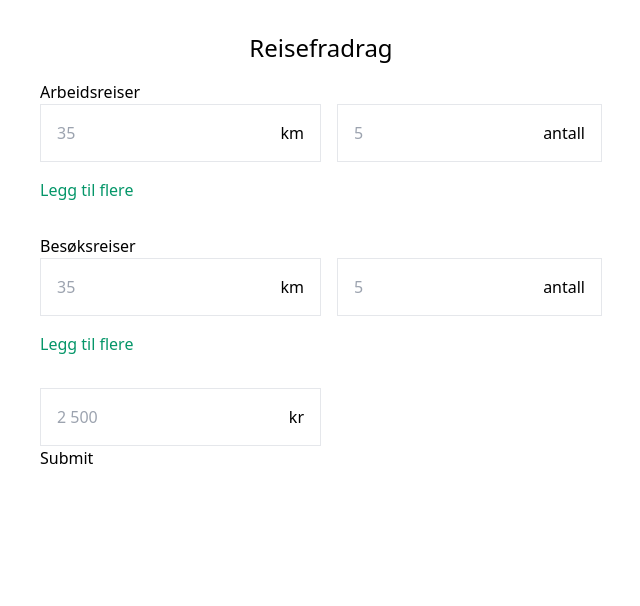
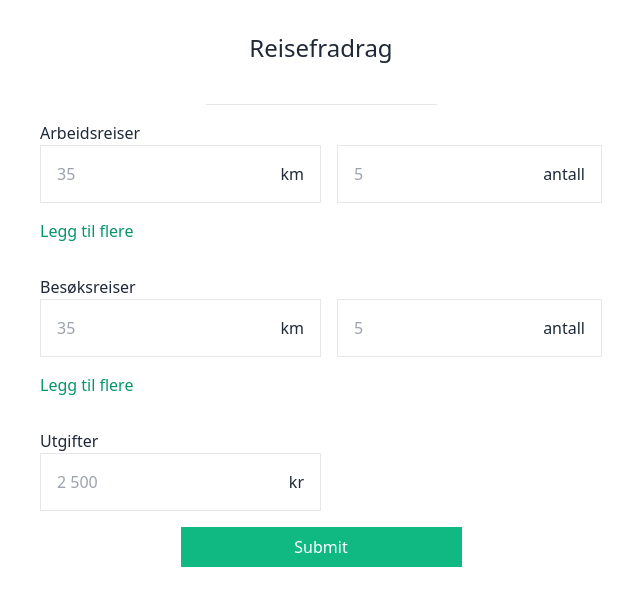
Before and after one commit to Skulsta/reisefradrag, a Vue app: page / in a window 1280 px wide. Shown: the top 606 px of the page, without its empty margins (319-959 px from the left). Built offline with nearby package versions, Linux system fonts and the light colour scheme.

Commit message:
Some more styling

```diff
--- a/src/components/HelloWorld.vue
+++ /dev/null
@@ -1,58 +0,0 @@
-<template>
-  <div class="hello">
-    <h1>{{ msg }}</h1>
-    <p>
-      For a guide and recipes on how to configure / customize this project,<br>
-      check out the
-      <a href="https://cli.vuejs.org" target="_blank" rel="noopener">vue-cli documentation</a>.
-    </p>
-    <h3>Installed CLI Plugins</h3>
-    <ul>
-      <li><a href="https://github.com/vuejs/vue-cli/tree/dev/packages/%40vue/cli-plugin-babel" target="_blank" rel="noopener">babel</a></li>
-      <li><a href="https://github.com/vuejs/vue-cli/tree/dev/packages/%40vue/cli-plugin-eslint" target="_blank" rel="noopener">eslint</a></li>
-    </ul>
-    <h3>Essential Links</h3>
-    <ul>
-      <li><a href="https://vuejs.org" target="_blank" rel="noopener">Core Docs</a></li>
-      <li><a href="https://forum.vuejs.org" target="_blank" rel="noopener">Forum</a></li>
-      <li><a href="https://chat.vuejs.org" target="_blank" rel="noopener">Community Chat</a></li>
-      <li><a href="https://twitter.com/vuejs" target="_blank" rel="noopener">Twitter</a></li>
-      <li><a href="https://news.vuejs.org" target="_blank" rel="noopener">News</a></li>
-    </ul>
-    <h3>Ecosystem</h3>
-    <ul>
-      <li><a href="https://router.vuejs.org" target="_blank" rel="noopener">vue-router</a></li>
-      <li><a href="https://vuex.vuejs.org" target="_blank" rel="noopener">vuex</a></li>
-      <li><a href="https://github.com/vuejs/vue-devtools#vue-devtools" target="_blank" rel="noopener">vue-devtools</a></li>
-      <li><a href="https://vue-loader.vuejs.org" target="_blank" rel="noopener">vue-loader</a></li>
-      <li><a href="https://github.com/vuejs/awesome-vue" target="_blank" rel="noopener">awesome-vue</a></li>
-    </ul>
-  </div>
-</template>
-
-<script>
-export default {
-  name: 'HelloWorld',
-  props: {
-    msg: String
-  }
-}
-</script>
-
-<!-- Add "scoped" attribute to limit CSS to this component only -->
-<style scoped>
-h3 {
-  margin: 40px 0 0;
-}
-ul {
-  list-style-type: none;
-  padding: 0;
-}
-li {
-  display: inline-block;
-  margin: 0 10px;
-}
-a {
-  color: #42b983;
-}
-</style>
--- a/src/components/InputField.vue
+++ b/src/components/InputField.vue
@@ -9,7 +9,7 @@
         :value="modelValue"
         :placeholder="placeholder"
         type="number"
-        class="block font-light w-full appearance-none focus:outline-none text-left"
+        class="block font-light w-full focus:outline-none text-left"
         @input="$emit('update:modelValue', $event.target.value)"
       />
       <span
--- a/src/components/MultipleInputs.vue
+++ b/src/components/MultipleInputs.vue
@@ -1,5 +1,5 @@
 <template>
-  <div class="mb-8">
+  <div class="mb-8 text-left">
     <label>{{ sectionLabel }}</label>
     <div
       v-for="(variation, counter) in variations"
--- a/src/views/TravelDeduction/TravelDeduction.vue
+++ b/src/views/TravelDeduction/TravelDeduction.vue
@@ -1,9 +1,12 @@
 <template>
   <div className="max-w-screen-2xl p-8">
-    <div class="flex flex-col items-center space-y-4">
+    <div class="flex flex-col items-center space-y-4 text-center text-gray-800">
       <h1 class="text-2xl">Reisefradrag</h1>
-      <p v-if="travelDeduction">Here you go: {{ travelDeduction }}</p>
-
+      <input
+        :value="travelDeduction.toLocaleString('nb-NO')"
+        readOnly
+        class="w-46 mx-4 my-8 text-center border-b focus:outline-none "
+      />
       <form action="submit" @submit.prevent="submit">
         <multiple-inputs sectionLabel="Arbeidsreiser" @toParent="handler" />
         <multiple-inputs
@@ -11,6 +14,8 @@
           @toParent="handleAnother"
         />
         <!-- <input type="number" v-model="expenses" class="border" /> -->
+        <div class="text-left">
+          <label for="expenses">Utgifter</label>
           <input-field
             class="w-1/2"
             type="number"
@@ -18,7 +23,12 @@
             metaText="kr"
             placeholder="2 500"
           />
-        <button>Submit</button>
+        </div>
+        <button
+          class="bg-green-500 focus:outline-none text-white hover:bg-green-600 py-2 w-1/2 my-4"
+        >
+          Submit
+        </button>
       </form>
     </div>
   </div>
```
Lines whose indentation alone changed are shown as unchanged.
